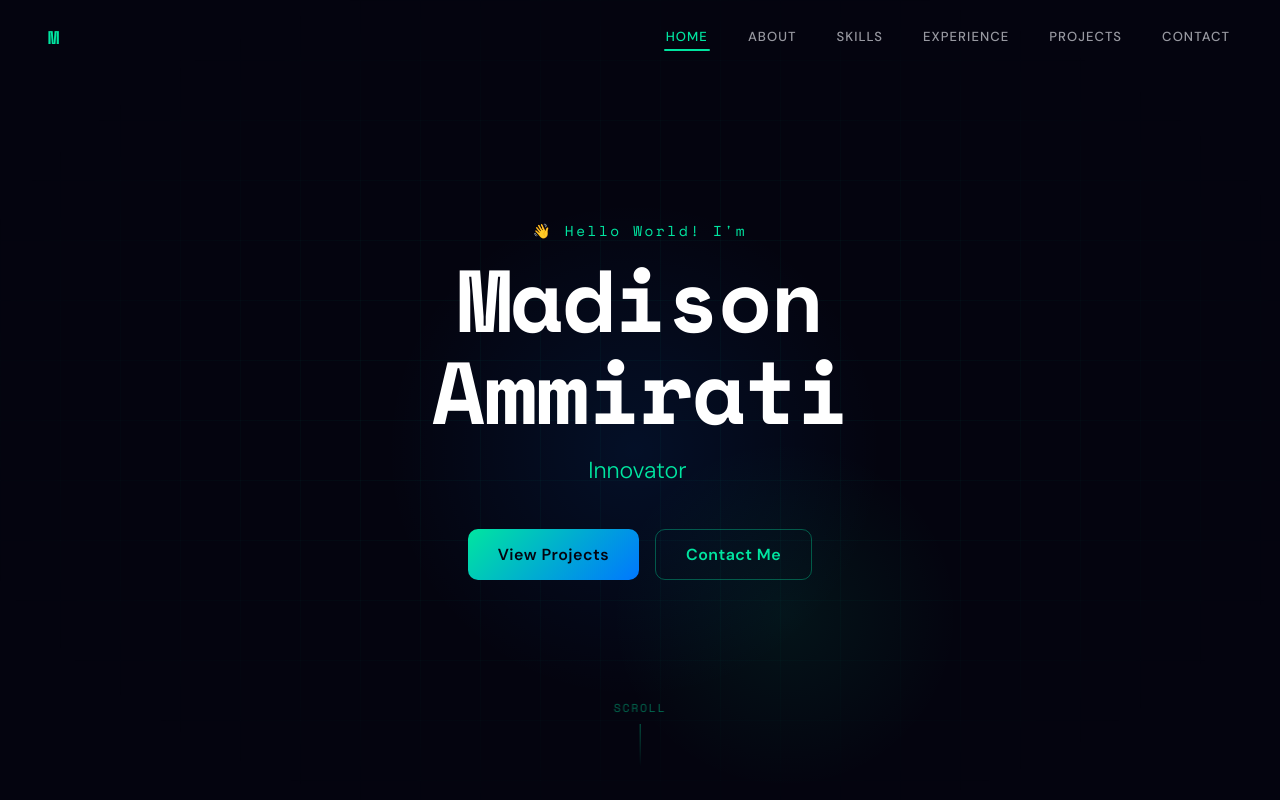
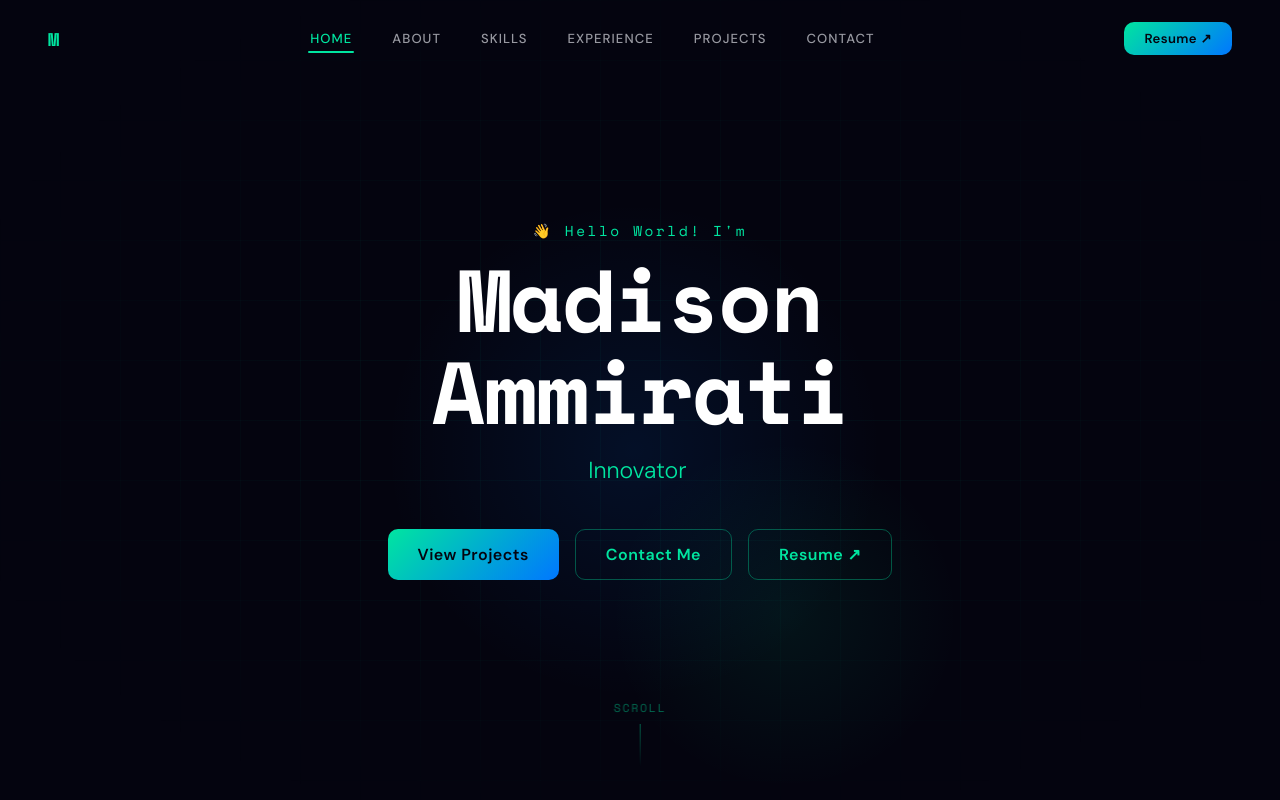
Before and after one commit to madi6116/Portfolio, a React (Vite) app: page / in a window 1280 px wide. Shown: the top 800 px of the page. Built offline with nearby package versions, Linux system fonts and the light colour scheme.

Commit message:
Upload resume

```diff
--- a/src/App.jsx
+++ b/src/App.jsx
@@ -430,8 +430,17 @@ export default function App() {
                 </button>
               </li>
             ))}
-          </ul>
-
+</ul>
+<a
+  href="/Madison_Ammirati_Resume.pdf"
+  target="_blank"
+  rel="noopener noreferrer"
+  style={{ textDecoration: "none" }}
+>
+  <button className="primary-btn" style={{ padding: "8px 20px", fontSize: "0.82rem" }}>
+    Resume ↗
+  </button>
+</a>
           {/* Hamburger */}
           <button
             className="hamburger"
@@ -507,7 +516,8 @@ export default function App() {
               transition: "all 0.7s ease 0.55s",
             }}>
               <button className="primary-btn" onClick={() => scrollTo("projects")}>View Projects</button>
-              <button className="ghost-btn" onClick={() => scrollTo("contact")}>Contact Me</button>
+<button className="ghost-btn" onClick={() => scrollTo("contact")}>Contact Me</button>
+<a href="/Madison_Ammirati_Resume.pdf" target="_blank" rel="noopener noreferrer" className="ghost-btn" style={{ textDecoration: "none" }}>Resume ↗</a>
             </div>
           </div>
 
```
Also changed, not shown: 1 other file (tests, documents, lock files or other folders).
